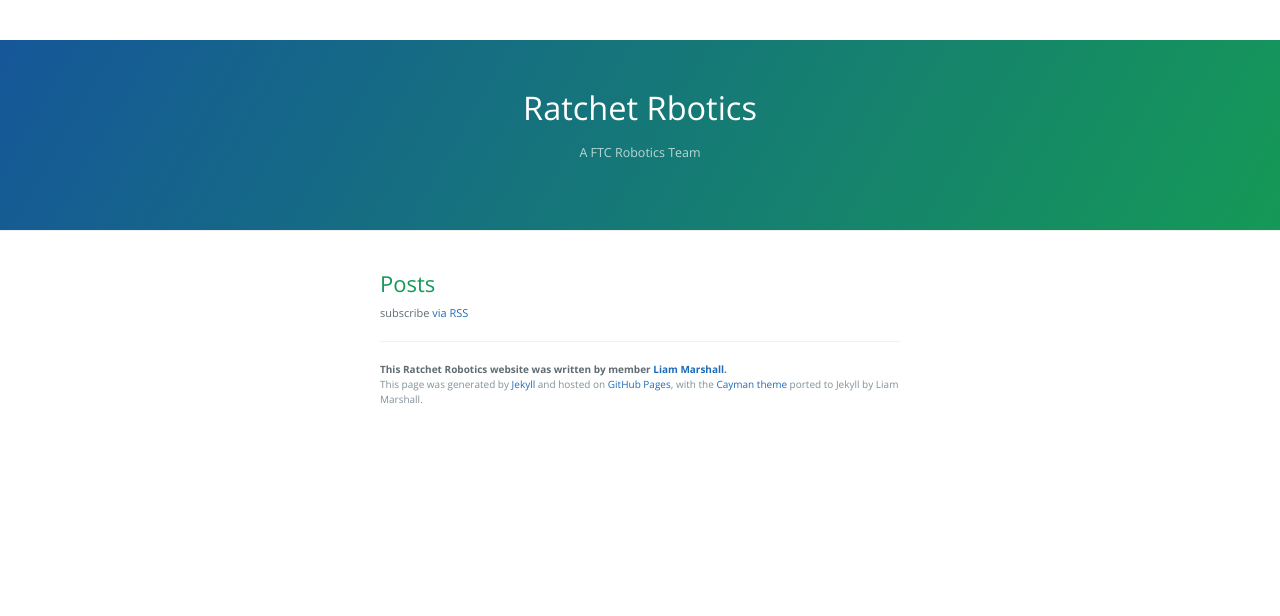
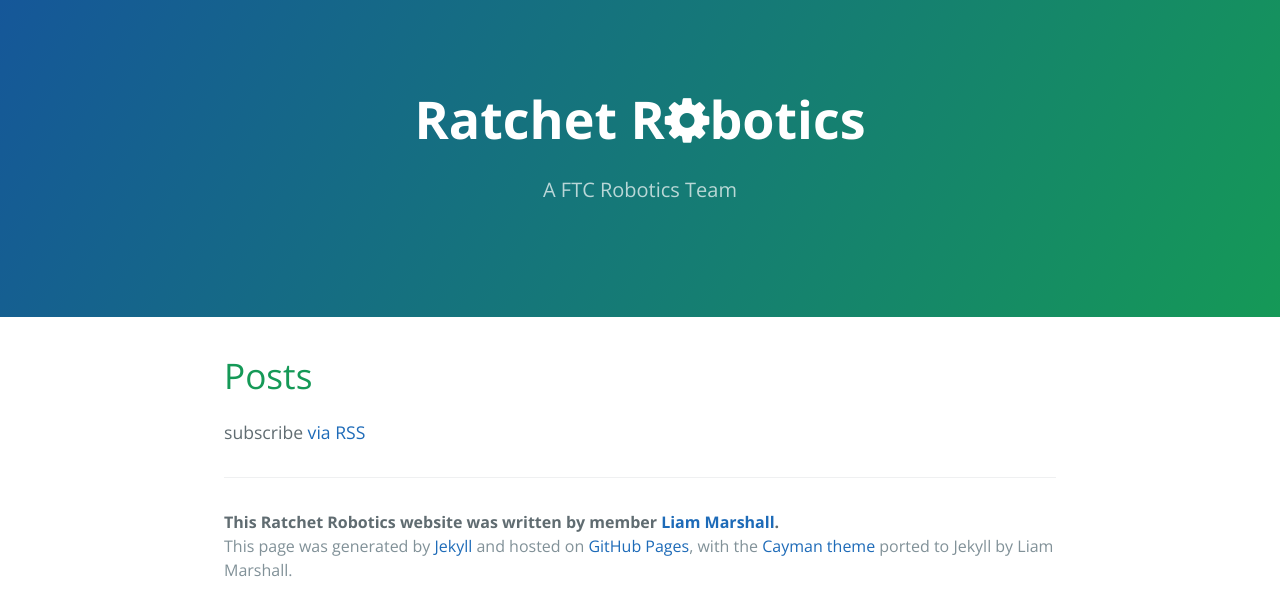
Before and after one commit to FTC-6806/ftc-6806.github.io, a Jekyll site: the page built from index.html, in a window 1280 px wide. Shown: the top 616 px of the page. Built offline with Jekyll 4.4.1, drawn with Linux system fonts in a browser that asks for light colours; nearby versions of some CDN libraries; library files that are not in the unit come from our copies.

Commit message:
Fix FontAwesome problem

```diff
--- a/_includes/head.html
+++ b/_includes/head.html
@@ -6,7 +6,8 @@
   <title>{% if page.title %}{{ page.title }}{% else %}{{ site.title }}{% endif %}</title>
   <meta name="description" content="{% if page.excerpt %}{{ page.excerpt | strip_html | strip_newlines | truncate: 160 }}{% else %}{{ site.description }}{% endif %}">
 
-  <link rel="stylesheet" href="{{ "/css/bootstrap.min.css" | prepend: site.baseurl }}">
+  <link rel="stylesheet" href="//maxcdn.bootstrapcdn.com/font-awesome/4.3.0/css/font-awesome.min.css">
+
   <link rel="stylesheet" href="{{ "/css/main.css" | prepend: site.baseurl }}">
   <link rel="stylesheet" href="{{ "/css/normalize.css" | prepend: site.baseurl }}">
   <link rel="canonical" href="{{ page.url | replace:'index.html','' | prepend: site.baseurl | prepend: site.url }}">
```
